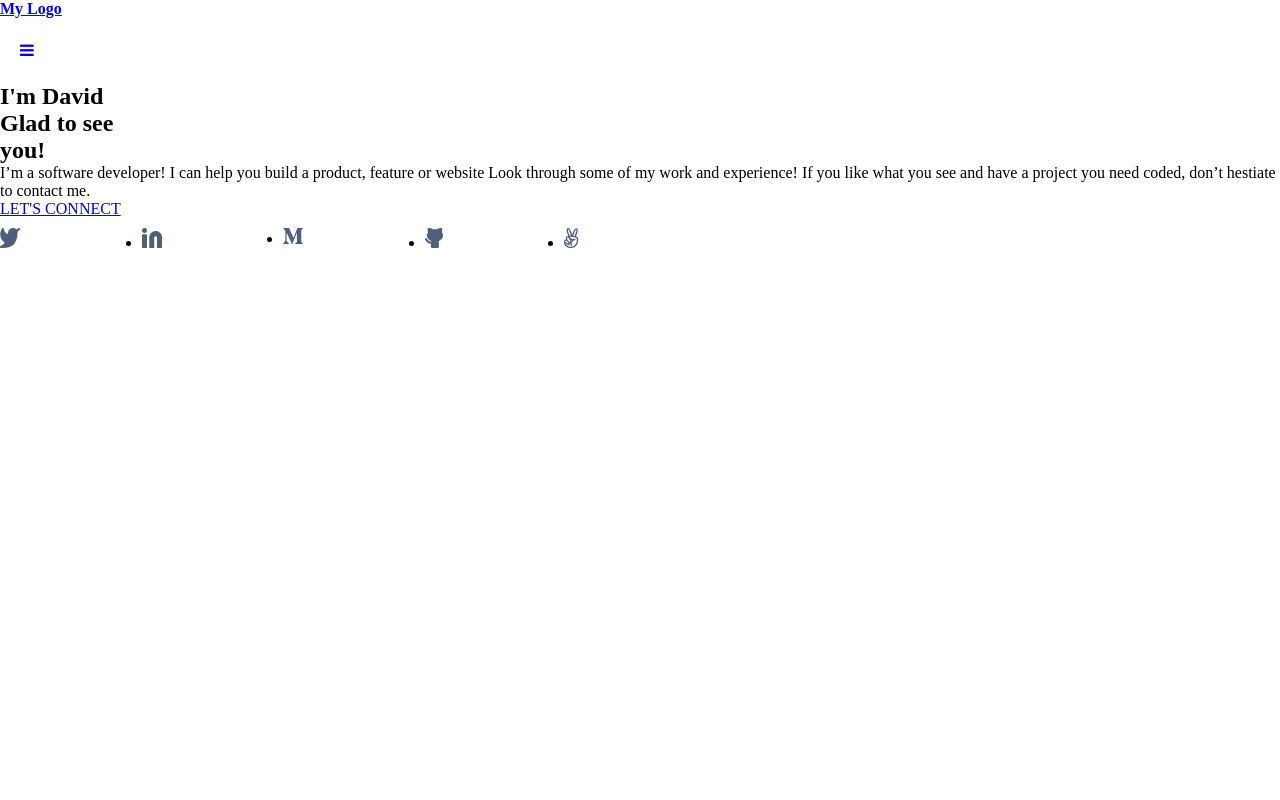
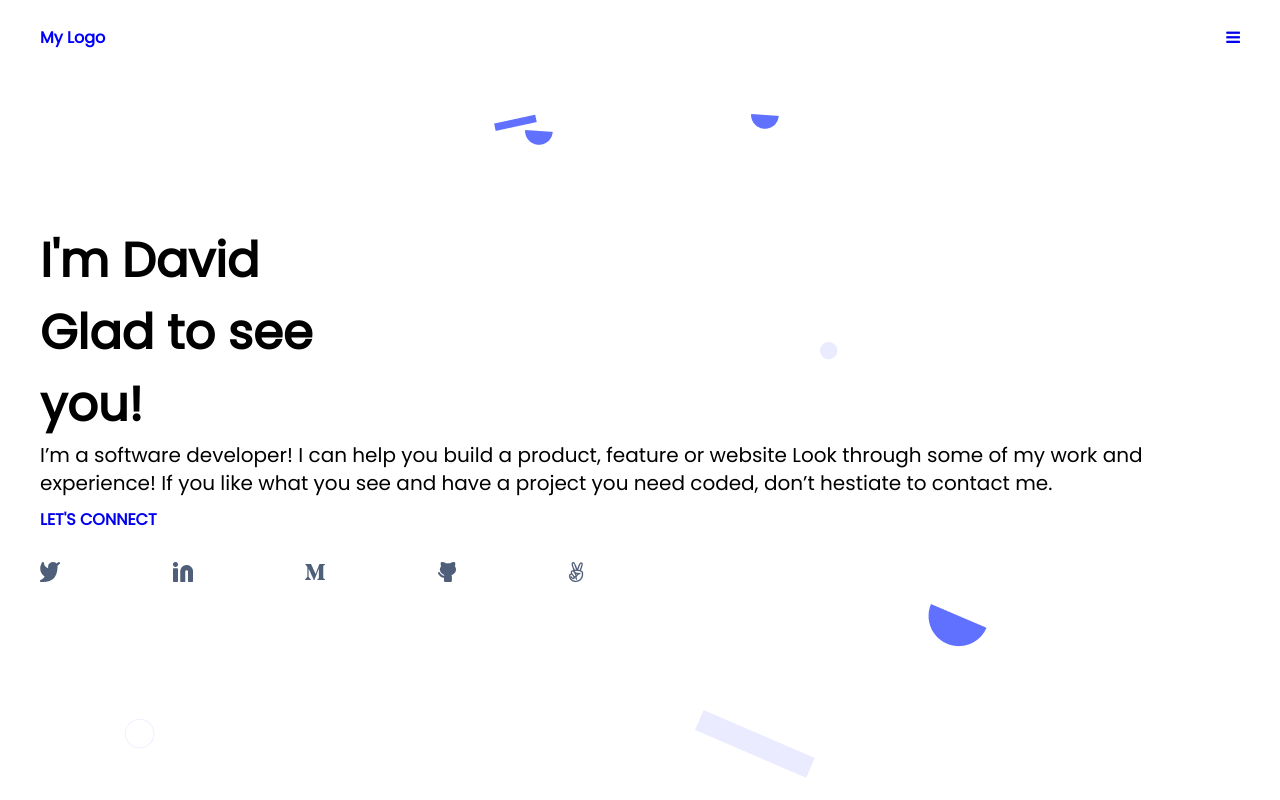
Before and after one commit to david30-maker/Mobile-first-project, a website: page index.html in a window 1280 px wide. Drawn offline with Linux system fonts and the light colour scheme.

Commit message:
Styling header and esction with css

```diff
--- a/index.html
+++ b/index.html
@@ -29,12 +29,12 @@
         work and experience! If you like what you see and have a project you need coded, don’t hestiate to contact me.
       </p>
       <a href="#"> LET'S CONNECT</a>
-      <ul class="images">
-        <li><a href=""><img src="images/twitter_1.png" alt="Twiiter logo"></li>
-        <li><a href=""><img src="images/Linkedin_1.png" alt="in logo"></li>
-        <li><a href=""><img src="images/medium.png" alt="m logo"></li>
-        <li><a href=""><img src="images/github1.png" alt="github logo"></li>
-        <li><a href=""><img src="images/angellist.png" alt="angel logo"></li>
+      <ul class="social-image">
+        <li><a href="#"><img src="images/twitter_1.png" alt="Twiiter logo"></li>
+        <li><a href="#"><img src="images/Linkedin_1.png" alt="in logo"></li>
+        <li><a href="#"><img src="images/medium.png" alt="m logo"></li>
+        <li><a href="#"><img src="images/github1.png" alt="github logo"></li>
+        <li><a href="#"><img src="images/angellist.png" alt="angel logo"></li>
       </ul>
     </section>
 
--- a/style.css
+++ b/style.css
@@ -4,7 +4,6 @@
 }
 
 .container {
-  /* border: solid red; */
   background-image:
     url(images/ellipse_3.png),
     url(images/ellipse_4.png),
@@ -30,42 +29,52 @@
   color: blue;
 }
 
-nav {
+header {
   display: flex;
   justify-content: space-between;
-  padding: 20px;
+  padding: 25px 40px;
   font-family: "Poppins";
 }
 
-.glo {
+header a{
+  text-decoration: none;
+}
+
+.section-1 {
   display: flex;
   flex-direction: column;
-  padding: 80px 20px;
+  padding: 150px 40px;
   font-family: "Poppins";
+
 }
 
-.glo h1 {
+.section-1 h1 {
   font-size: 300%;
-  margin-bottom: 10px;
+  margin-bottom: 0px;
 }
 
-.glo p {
+.section-1 p {
   font-weight: 400px;
   font-size: 20px;
   line-height: 28px;
 }
 
-.glo a {
+.section-1 a {
   text-decoration: none;
   font-weight: bold;
   display: inline-block;
   margin: 10px 0;
 }
 
-.images {
+.social-image {
   display: flex;
   justify-content: space-between;
   align-items: start;
   width: 50%;
   margin: 10px 0;
+
 }
+
+.social-image li{
+list-style: none;
+}
```
Also changed, not shown: images/Ellipse _4.png (added), images/Ellipse_11.png (added), images/Ellipse_12.png (added), images/Ellipse_13.png (added), images/Ellipse_3.png (added), images/Ellipse_5.png (added), images/Ellipse_6.png (added), images/Ellipse_7.png (added), images/Rectangle_4.png (added), images/Rectangle_5.png (added), images/Rectangle_6.png (added), images/Rectangle_7.png (added).
